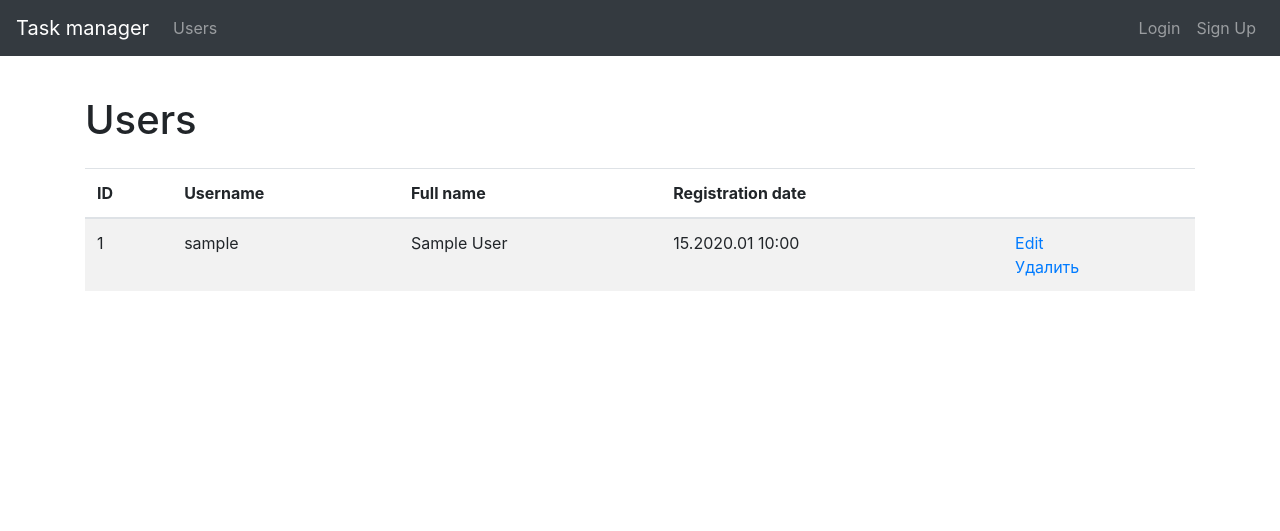
After one commit to danokp/python-project-52, a Django app: template task_manager/templates/users/show_users.html in a window 1280 px wide. The commit adds this page. Shown: the top 531 px of the page. Run offline with Django 4.2, Linux system fonts and the light colour scheme; the template is opened without the code that fills it: values that come from a table or form of the project are taken from there, others are empty; tables that the repository leaves empty hold one stand-in row (values such as "Sample post"); some libraries are stand-ins or nearby versions.

Commit message:
Add templates for pages connected with users

```diff
--- a/task_manager/templates/base.html
+++ b/task_manager/templates/base.html
@@ -9,12 +9,10 @@
     <meta name="description" content="">
     <meta name="author" content="Mark Otto, Jacob Thornton, and Bootstrap contributors">
     <meta name="generator" content="Jekyll v4.1.1">
-    <title>{% block title %}#{% endblock %}</title>
+    <title>{% block title %}{% trans 'Task manager Hexlet' %}{% endblock %}</title>
 
     {% load bootstrap4 %}
     {% bootstrap_css %}
-    {% bootstrap_javascript jquery='full' %}
-    {% bootstrap_messages %}
   </head>
   <body class="d-flex flex-column min-vh-100 vsc-initialized">
     <header>
--- a/task_manager/templates/components/messages.html
+++ b/task_manager/templates/components/messages.html
@@ -1,7 +1,4 @@
-{% for message in messages %}
-  <div class="alert {{ message.tags }} alert-dismissible fade show" role="alert" >
-    <button type="button" class="close" data-dismiss="alert" aria-label="close">
-      <span aria-hidden="True">&times;</span></button>
-    {{ message }}
-  </div>
-{% endfor %}
+{% load bootstrap4 %}
+
+{% bootstrap_javascript jquery=True %}
+{% bootstrap_messages %}
--- a/task_manager/templates/components/navbar.html
+++ b/task_manager/templates/components/navbar.html
@@ -1,6 +1,6 @@
 {% load i18n %}
 
-<nav class="navbar navbar-expand-md navbar-dark fixed-top bg-dark">
+<nav class="navbar navbar-expand-lg navbar-dark bg-dark mb-3">
   <a class="navbar-brand" href="{% url 'homepage' %}">{% trans 'Task manager' %}</a>
   <button class="navbar-toggler" type="button" data-toggle="collapse" data-target="#navbarCollapse"
           aria-controls="navbarCollapse" aria-expanded="false" aria-label="Toggle navigation">
@@ -9,8 +9,9 @@
   <div class="collapse navbar-collapse" id="navbarCollapse">
     <ul class="navbar-nav mr-auto">
       <li class="nav-item">
-        <a class="nav-link" href="#">{% trans 'Users' %}</a>
+        <a class="nav-link" href="{% url 'show_users' %}">{% trans 'Users' %}</a>
       </li>
+      {% if request.user.is_authenticated %}
       <li class="nav-item">
         <a class="nav-link" href="#">{% trans 'Statuses' %}</a>
       </li>
@@ -20,17 +21,25 @@
       <li class="nav-item">
         <a class="nav-link" href="#">{% trans 'Tasks' %}</a>
       </li>
+      {% endif %}
     </ul>
     <ul class="navbar-nav">
+      {% if not request.user.is_authenticated %}
       <li class="nav-item">
-        <a class="nav-link" href="#">{% trans 'Login' %}</a>
+        <a class="nav-link" href="{% url 'login' %}">{% trans 'Login' %}</a>
       </li>
       <li class="nav-item">
-        <a class="nav-link" href="#">{% trans 'Sign Up' %}</a>
+        <a class="nav-link" href="{% url 'create_user' %}">{% trans 'Sign Up' %}</a>
       </li>
-      <li class="nav-item">
-        <a class="nav-link" href="#">{% trans 'Logout' %}</a>
-      </li>
+      {% else %}
+<!--      <li class="nav-item">-->
+<!--      <span class="nav-link">Hello, {{ request.user }}</span>-->
+<!--      </li>-->
+      <form action="{% url 'logout' %}" method="post">
+        {% csrf_token %}
+        <input class="btn nav-link" type="submit" value="{% trans 'Logout' %}">
+      </form>
+      {% endif %}
     </ul>
   </div>
 </nav>
--- a/task_manager/templates/index.html
+++ b/task_manager/templates/index.html
@@ -5,7 +5,6 @@
 {% block title %}{% trans 'Task manager Hexlet' %}{% endblock %}
 
 {% block content %}
-<h1 class="my-4"></h1>
 <div class="card">
   <div class="card-body p-5 bg-light">
     <div class="display-4">{% trans 'Greetings from Hexlet!' %}</div>
--- /dev/null
+++ b/task_manager/templates/users/show_users.html
@@ -0,0 +1,33 @@
+{% extends 'base.html' %}
+
+{% load i18n %}
+
+{% block content %}
+<h1 class="my-4">{% trans 'Users' %}</h1>
+<table class="table table-striped">
+  <thead>
+    <tr>
+      <th>ID</th>
+      <th>{% trans 'Username' %}</th>
+      <th>{% trans 'Full name' %}</th>
+      <th>{% trans 'Registration date' %}</th>
+      <th></th>
+    </tr>
+  </thead>
+  <tbody>
+    {% for user in users %}
+      <tr>
+        <td>{{ user.id }}</td>
+        <td>{{ user.username }}</td>
+        <td>{{ user.first_name }} {{ user.last_name }}</td>
+        <td>{{ user.date_joined|date:"d.Y.m H:i" }}</td>
+        <td>
+          <a href="{% url 'update_user' pk=user.id %}">{% trans 'Edit' %}</a>
+          <br>
+          <a href="{% url 'delete_user' pk=user.id %}" rel="nofollow">{% trans 'Delete' %}</a>
+        </td>
+      </tr>
+    {% endfor %}
+  </tbody>
+</table>
+{% endblock %}
```
Also changed, not shown: task_manager/templates/components/form.html (added, +8 -0 lines), task_manager/templates/login.html (added, +8 -0 lines), task_manager/templates/users/create_user.html (added, +8 -0 lines), task_manager/templates/users/delete_user.html (added, +12 -0 lines), task_manager/templates/users/update_user.html (added, +8 -0 lines).
